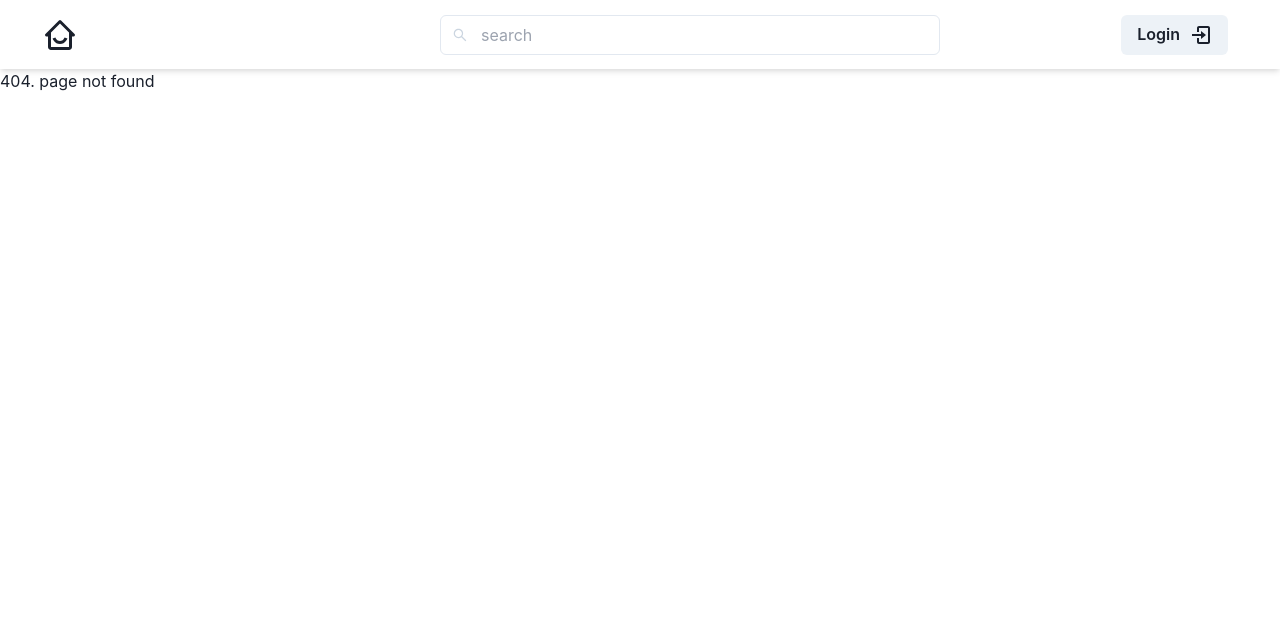
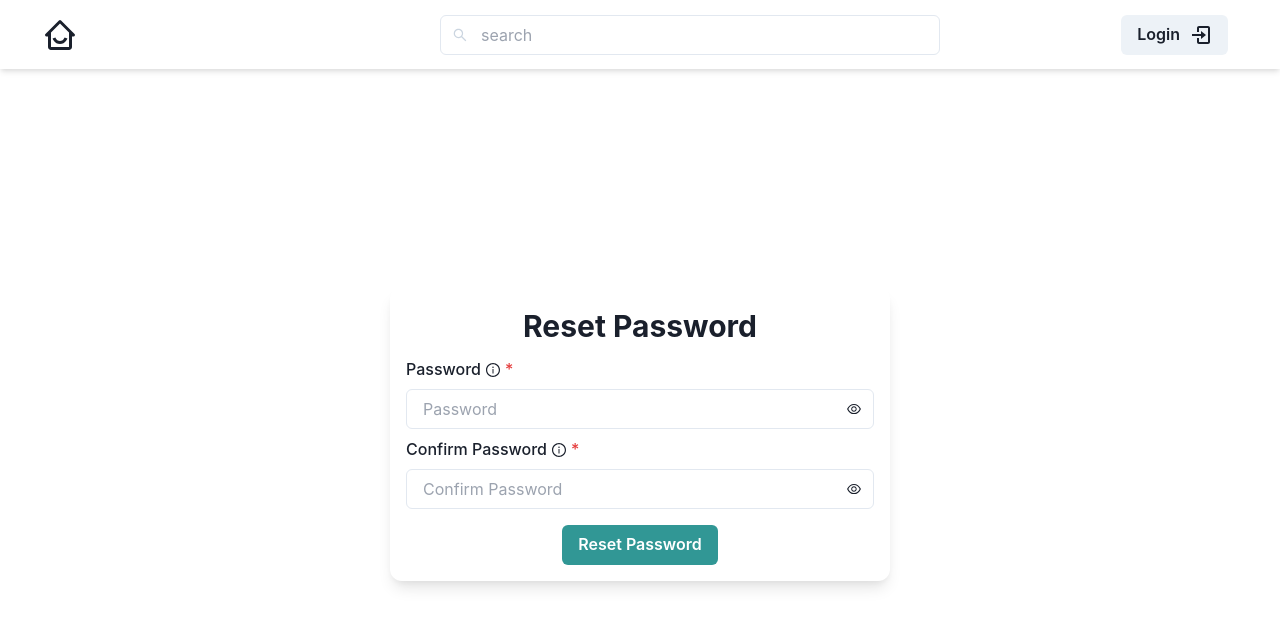
Before and after one commit to Mychaelson/individual-project-next.js, a Next.js app: page /reset-password in a window 1280 px wide. Before the commit this address had no page. Shown: the top 626 px of the page. Built offline with nearby package versions, Linux system fonts and the light colour scheme.

Commit message:
feat: added change password page

```diff
--- /dev/null
+++ b/src/pages/reset-password.jsx
@@ -0,0 +1,183 @@
+import {
+  Box,
+  Button,
+  Flex,
+  FormControl,
+  FormErrorMessage,
+  FormLabel,
+  Icon,
+  Input,
+  InputGroup,
+  InputRightElement,
+  Text,
+  Tooltip,
+  useToast,
+} from "@chakra-ui/react";
+import { useFormik } from "formik";
+import { useRouter } from "next/router";
+import { useState } from "react";
+import {
+  AiOutlineEye,
+  AiOutlineEyeInvisible,
+  AiOutlineInfoCircle,
+} from "react-icons/ai";
+import * as Yup from "yup";
+import axiosInstance from "../config/api";
+
+const resetPassword = () => {
+  const [showPass, setShowPass] = useState(false);
+  const [showPassConfirm, setShowPassConfirm] = useState(false);
+
+  const router = useRouter();
+  const toast = useToast();
+
+  const showPassword = () => {
+    setShowPass(!showPass);
+  };
+
+  const showPasswordConfirm = () => {
+    setShowPassConfirm(!showPassConfirm);
+  };
+
+  const formik = useFormik({
+    initialValues: {
+      password: "",
+      confirmPassword: "",
+    },
+    validationSchema: Yup.object().shape({
+      password: Yup.string()
+        .required("Password is required")
+        .matches(
+          /^(?=.*[a-z])(?=.*[A-Z])(?=.*[0-9])(?=.*[!@#\$%\^&\*])(?=.{8,})/,
+          "Must Contain 8 Characters, One Uppercase, One Lowercase, One Number and One Special Case Character"
+        ),
+      confirmPassword: Yup.string()
+        .required("Confirm Password is required")
+        .oneOf([Yup.ref("password"), null], "Confirm Password does not match"),
+    }),
+    onSubmit: async (values) => {
+      try {
+        const newPassword = {
+          password: values.password,
+          forgotPasswordToken: router.query.fp_token,
+        };
+
+        await axiosInstance.patch("/auth/change-password-forgot", newPassword);
+
+        toast({
+          title: "Password has been reset",
+          description:
+            "You can now login to your account using your new password",
+          status: "success",
+          duration: 5000,
+          isClosable: true,
+          position: "top",
+        });
+      } catch (err) {
+        console.log(err.response.data.message);
+        toast({
+          title: "Failed reset password",
+          description: err.response.data.message,
+          status: "error",
+          duration: 3000,
+          isClosable: true,
+          position: "top",
+        });
+      }
+    },
+    validateOnChange: false,
+  });
+
+  return (
+    <Flex align="center" justify="center" height="calc(100vh - 70px)">
+      <Box
+        rounded={"xl"}
+        boxShadow={"lg"}
+        width="500px"
+        display="flex"
+        flexDirection="column"
+        alignItems="center"
+        justifyContent="center"
+        p={4}
+      >
+        <Text fontSize="3xl" fontWeight="bold">
+          Reset Password
+        </Text>
+        <FormControl isRequired isInvalid={formik.errors.password}>
+          <FormLabel htmlFor="password" mt={2}>
+            Password
+            <Tooltip
+              label="Passwords should contain at least 8 characters including an uppercase letter, a symbol, and a number"
+              fontSize="sm"
+            >
+              <span>
+                <Icon ms={1} as={AiOutlineInfoCircle} />
+              </span>
+            </Tooltip>
+          </FormLabel>
+          <InputGroup>
+            <Input
+              id="password"
+              type={showPass ? "text" : "password"}
+              placeholder="Password"
+              onChange={(e) => formik.setFieldValue("password", e.target.value)}
+            />
+            <InputRightElement>
+              <Icon
+                as={showPass ? AiOutlineEyeInvisible : AiOutlineEye}
+                onClick={() => showPassword()}
+                className="click"
+              />
+            </InputRightElement>
+          </InputGroup>
+          {formik.errors.password && formik.touched.password && (
+            <FormErrorMessage>{formik.errors.password}</FormErrorMessage>
+          )}
+        </FormControl>
+        <FormControl isRequired isInvalid={formik.errors.confirmPassword}>
+          <FormLabel htmlFor="confirmPassword" mt={2}>
+            Confirm Password
+            <Tooltip
+              label="Passwords should contain at least 8 characters including an uppercase letter, a symbol, and a number"
+              fontSize="sm"
+            >
+              <span>
+                <Icon ms={1} as={AiOutlineInfoCircle} />
+              </span>
+            </Tooltip>
+          </FormLabel>
+          <InputGroup>
+            <Input
+              id="confirmPassword"
+              type={showPassConfirm ? "text" : "password"}
+              placeholder="Confirm Password"
+              onChange={(e) =>
+                formik.setFieldValue("confirmPassword", e.target.value)
+              }
+            />
+            <InputRightElement>
+              <Icon
+                as={showPassConfirm ? AiOutlineEyeInvisible : AiOutlineEye}
+                onClick={() => showPasswordConfirm()}
+                className="click"
+              />
+            </InputRightElement>
+          </InputGroup>
+          {formik.errors.confirmPassword && formik.touched.confirmPassword && (
+            <FormErrorMessage>{formik.errors.confirmPassword}</FormErrorMessage>
+          )}
+        </FormControl>
+        <Button
+          onClick={formik.handleSubmit}
+          colorScheme="teal"
+          mt={4}
+          disabled={formik.isSubmitting}
+        >
+          Reset Password
+        </Button>
+      </Box>
+    </Flex>
+  );
+};
+
+export default resetPassword;
```
